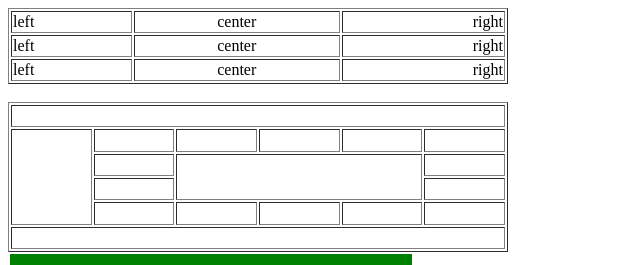
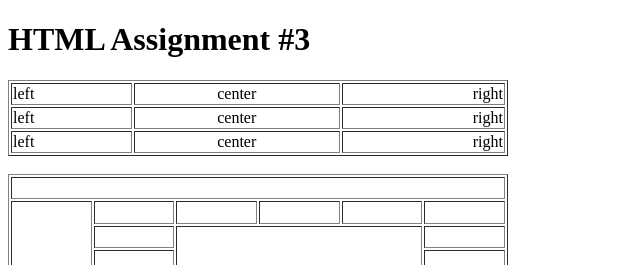
Before and after one commit to acciojob/alignment-pankaj-hpm, a website: page main.html in a window 1280 px wide. Shown: the top 265 px of the page, without its empty margins (0-640 px from the left). Drawn offline with Linux system fonts and the light colour scheme.

Commit message:
created a submission

```diff
--- a/main.html
+++ b/main.html
@@ -10,7 +10,9 @@
 	<!-- the entire body must be written by student -->
     <script type="text/javascript" src="./script.js">
 </script>
-
+<title>HTML Assignment 3</title>
+	<h1>HTML Assignment #3</h1>
+	<div class="middle">
 <table class="tableone" border width="500px" >
 	<tr id=t11>
 		<td >left</td>
@@ -74,7 +76,7 @@
 			<td style=background-color:blue></td>
 		</tr>
 	</table>
-
+	</div>
 </body>
 
 </html>
```
